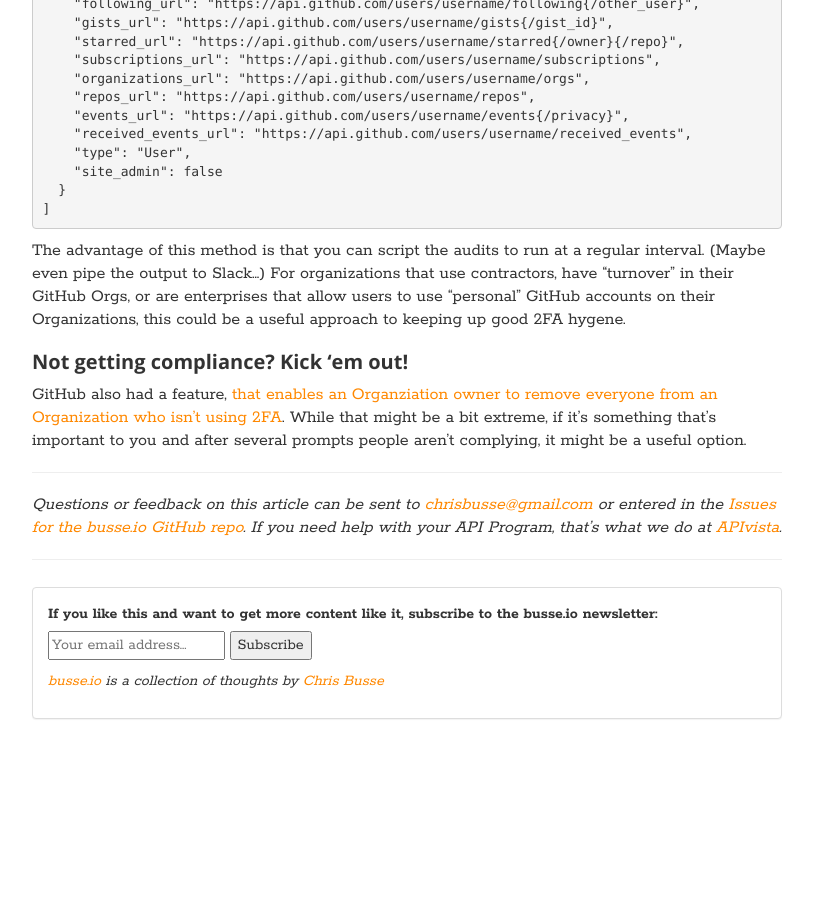
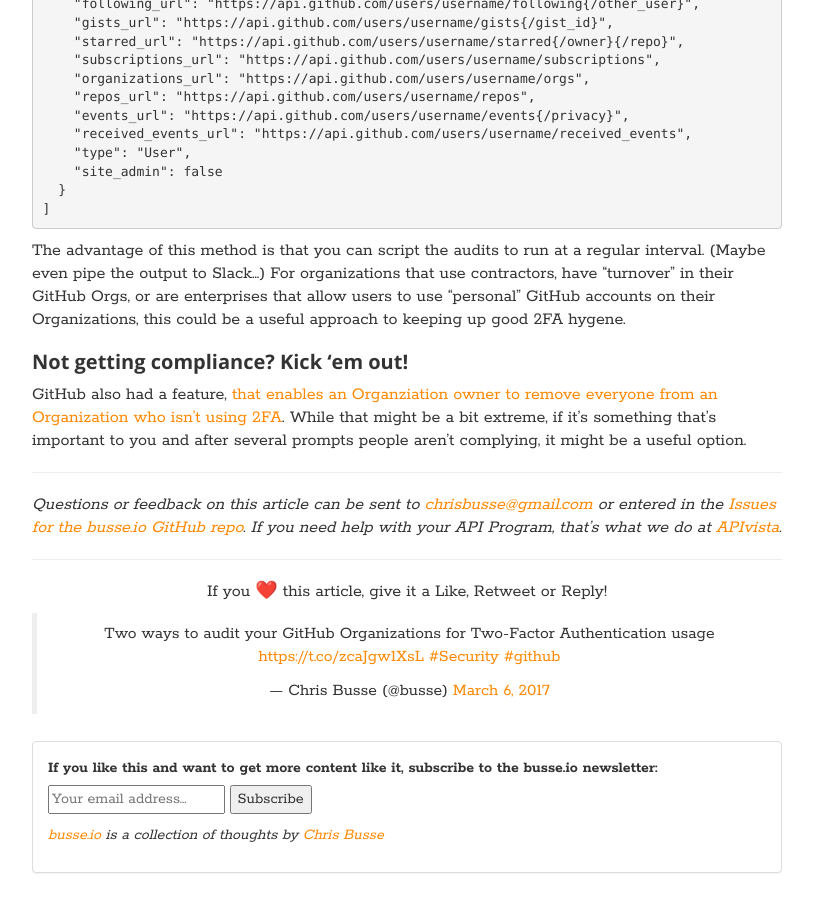
Before and after one commit to busse/busse-io, a Jekyll site: the page built from _articles/two-ways-to-audit-your-github-organizations-for-two-factor-authentication-usage.md, in a window 1280 px wide and 900 px high, scrolled down 1337 px. Shown: the whole window, without its empty margins (233-1046 px from the left). Built offline with Jekyll 4.4.1, drawn with Linux system fonts in a browser that asks for light colours; nearby versions of some CDN libraries; emoji names are drawn with the system emoji font; comment, search, counter and statistics services are not loaded; before the commit the page ends 2083 px from its top, so only the background shows below that.

Commit message:
2FA post with embedded tweet

```diff
--- a/_articles/two-ways-to-audit-your-github-organizations-for-two-factor-authentication-usage.md
+++ b/_articles/two-ways-to-audit-your-github-organizations-for-two-factor-authentication-usage.md
@@ -65,3 +65,10 @@ GitHub also had a feature, [that enables an Organziation owner to remove everyon
 *Questions or feedback on this article can be sent to <a href="mailto:chrisbusse@gmail.com">chrisbusse@gmail.com</a> or entered in the <a href="https://github.com/busse/busse-io/issues">Issues for the busse.io GitHub repo</a>. If you need help with your API Program, that's what we do at <a href="http://apivista.com">APIvista</a>.*
 
 ---
+
+<p align="center">
+If you :heart: this article, give it a Like, Retweet or Reply!
+
+<blockquote class="twitter-tweet" data-lang="en" align="center"><p lang="en" dir="ltr">Two ways to audit your GitHub Organizations for Two-Factor Authentication usage <a href="https://t.co/zcaJgw1XsL">https://t.co/zcaJgw1XsL</a> <a href="https://twitter.com/hashtag/Security?src=hash">#Security</a> <a href="https://twitter.com/hashtag/github?src=hash">#github</a></p>&mdash; Chris Busse (@busse) <a href="https://twitter.com/busse/status/838827485080997888">March 6, 2017</a></blockquote>
+<script async src="//platform.twitter.com/widgets.js" charset="utf-8"></script>
+</p>
```
